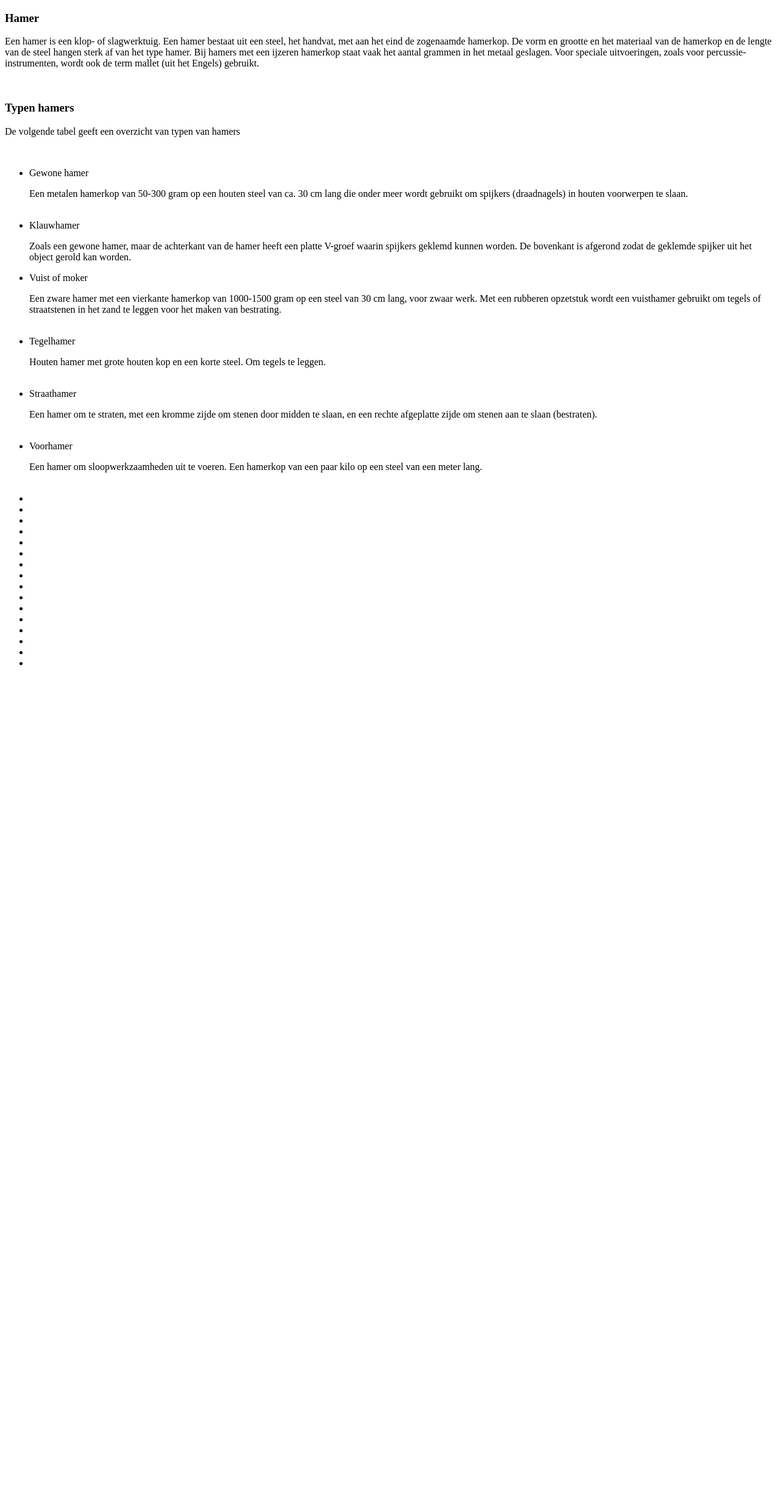
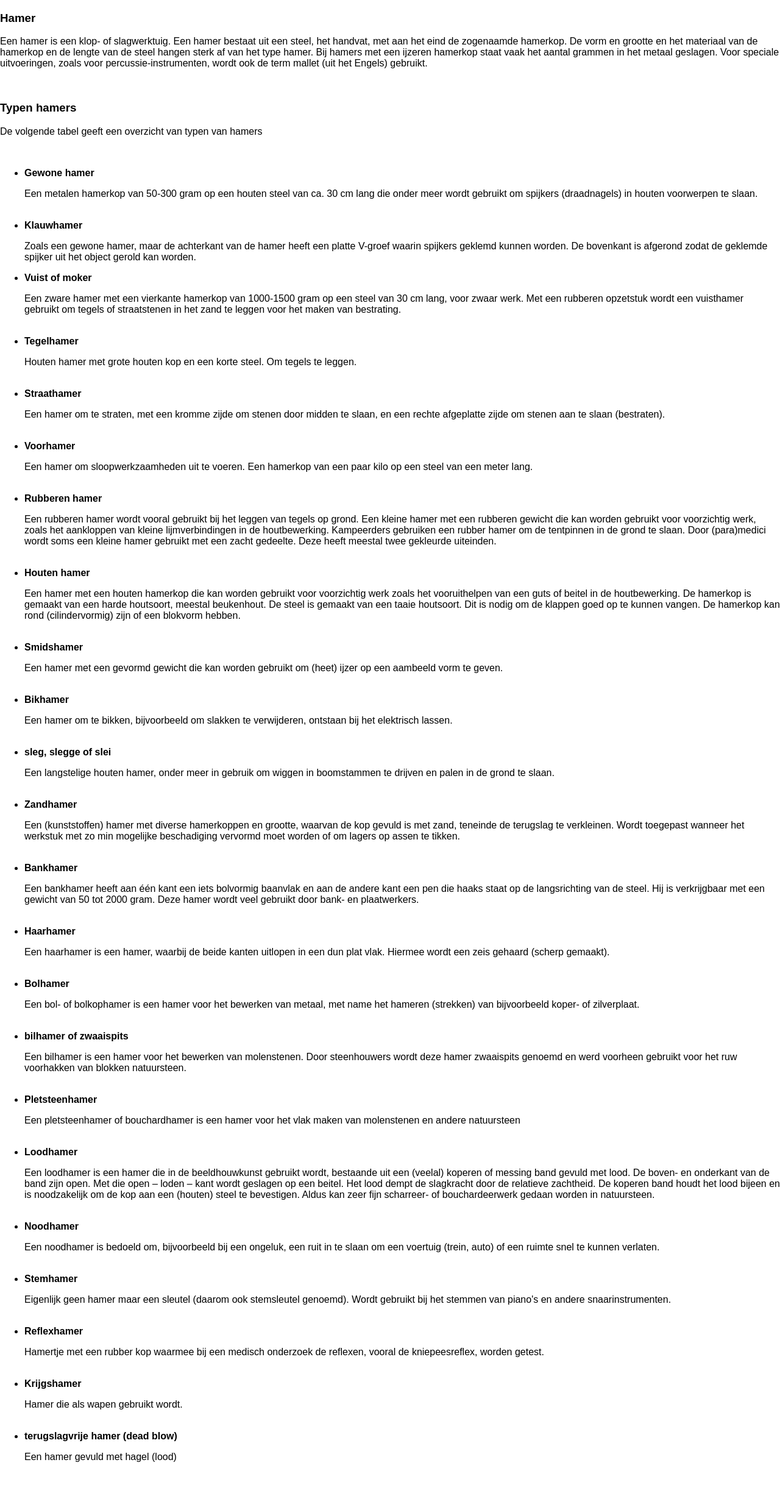
Before and after one commit to ThomasvanGastel2/C2-Codecamp, a PHP site: page /C2-Codecamp/wiki/hamers.php in a window 1280 px wide. Shown: the whole page at 61% size. Before the commit the page ends 1091 px from the top, so only its background shows below. Run offline with PHP 8.4, Linux system fonts and the light colour scheme.

Commit message:
page hamers af + css

```diff
--- a/css/style.css
+++ b/css/style.css
@@ -23,6 +23,12 @@ body{
     padding-left: 20px;
     padding-right: 20px;
 }
+
+.hamers li{
+    font-weight: bold;
+}
+
+
 /* Header*/
 .container{
     max-width: 1024px;
--- a/wiki/hamers.php
+++ b/wiki/hamers.php
@@ -4,6 +4,7 @@
     <meta charset="UTF-8">
     <meta http-equiv="X-UA-Compatible" content="IE=edge">
     <meta name="viewport" content="width=device-width, initial-scale=1.0">
+    <link rel="stylesheet" href="../css/style.css">
     <title>Document</title>
 </head>
 <body>
@@ -11,7 +12,7 @@
         <p>Een hamer is een klop- of slagwerktuig. Een hamer bestaat uit een steel, het handvat, met aan het eind de zogenaamde hamerkop.
         De vorm en grootte en het materiaal van de hamerkop en de lengte van de steel hangen sterk af van het type hamer. Bij hamers met een ijzeren hamerkop staat vaak het aantal grammen in het metaal geslagen. Voor speciale uitvoeringen, zoals voor percussie-instrumenten, wordt ook de term mallet (uit het Engels) gebruikt.</p>
         <br>
-
+<div class="hamers">
     <h3>Typen hamers</h3>
         <p>De volgende tabel geeft een overzicht van typen van hamers</p>
         <br>
@@ -33,23 +34,58 @@
             <li>Voorhamer</li>
                 <p>Een hamer om sloopwerkzaamheden uit te voeren. Een hamerkop van een paar kilo op een steel van een meter lang.</p>
                 <br>
-            <li></li>
-            <li></li>
-            <li></li>
-            <li></li>
-            <li></li>
-            <li></li>
-            <li></li>
-            <li></li>
-            <li></li>
-            <li></li>
-            <li></li>
-            <li></li>
-            <li></li>
-            <li></li>
-            <li></li>
-            <li></li>
+            <li>Rubberen hamer</li>
+                <p>Een rubberen hamer wordt vooral gebruikt bij het leggen van tegels op grond. Een kleine hamer met een rubberen gewicht die kan worden gebruikt voor voorzichtig werk, zoals het aankloppen van kleine lijmverbindingen in de houtbewerking. Kampeerders gebruiken een rubber hamer om de tentpinnen in de grond te slaan. Door (para)medici wordt soms een kleine hamer gebruikt met een zacht gedeelte. Deze heeft meestal twee gekleurde uiteinden.</p>
+                <br>
+            <li>Houten hamer</li>
+                <p>Een hamer met een houten hamerkop die kan worden gebruikt voor voorzichtig werk zoals het vooruithelpen van een guts of beitel in de houtbewerking. De hamerkop is gemaakt van een harde houtsoort, meestal beukenhout. De steel is gemaakt van een taaie houtsoort. Dit is nodig om de klappen goed op te kunnen vangen. De hamerkop kan rond (cilindervormig) zijn of een blokvorm hebben.</p>
+                <br>
+            <li>Smidshamer</li>
+                <p>Een hamer met een gevormd gewicht die kan worden gebruikt om (heet) ijzer op een aambeeld vorm te geven.</p>
+                <br>
+            <li>Bikhamer</li>
+                <p>Een hamer om te bikken, bijvoorbeeld om slakken te verwijderen, ontstaan bij het elektrisch lassen.</p>
+                <br>
+            <li>sleg, slegge of slei</li>
+                <p>Een langstelige houten hamer, onder meer in gebruik om wiggen in boomstammen te drijven en palen in de grond te slaan.</p>
+                <br>
+            <li>Zandhamer</li>
+                <p>Een (kunststoffen) hamer met diverse hamerkoppen en grootte, waarvan de kop gevuld is met zand, teneinde de terugslag te verkleinen. Wordt toegepast wanneer het werkstuk met zo min mogelijke beschadiging vervormd moet worden of om lagers op assen te tikken.</p>
+                <br>
+            <li>Bankhamer</li>
+                <p>Een bankhamer heeft aan één kant een iets bolvormig baanvlak en aan de andere kant een pen die haaks staat op de langsrichting van de steel. Hij is verkrijgbaar met een gewicht van 50 tot 2000 gram. Deze hamer wordt veel gebruikt door bank- en plaatwerkers.</p>
+                <br>
+            <li>Haarhamer</li>
+                <p>Een haarhamer is een hamer, waarbij de beide kanten uitlopen in een dun plat vlak. Hiermee wordt een zeis gehaard (scherp gemaakt).</p>
+                <br>
+            <li>Bolhamer</li>
+                <p>Een bol- of bolkophamer is een hamer voor het bewerken van metaal, met name het hameren (strekken) van bijvoorbeeld koper- of zilverplaat.</p>
+                <br>
+            <li>bilhamer of zwaaispits</li>
+                <p>Een bilhamer is een hamer voor het bewerken van molenstenen. Door steenhouwers wordt deze hamer zwaaispits genoemd en werd voorheen gebruikt voor het ruw voorhakken van blokken natuursteen.</p>
+                <br>
+            <li>Pletsteenhamer</li>
+                <p>Een pletsteenhamer of bouchardhamer is een hamer voor het vlak maken van molenstenen en andere natuursteen</p>
+                <br>
+            <li>Loodhamer</li>
+                <p>Een loodhamer is een hamer die in de beeldhouwkunst gebruikt wordt, bestaande uit een (veelal) koperen of messing band gevuld met lood. De boven- en onderkant van de band zijn open. Met die open – loden – kant wordt geslagen op een beitel. Het lood dempt de slagkracht door de relatieve zachtheid. De koperen band houdt het lood bijeen en is noodzakelijk om de kop aan een (houten) steel te bevestigen. Aldus kan zeer fijn scharreer- of bouchardeerwerk gedaan worden in natuursteen.</p>
+                <br>
+            <li>Noodhamer</li>
+                <p>Een noodhamer is bedoeld om, bijvoorbeeld bij een ongeluk, een ruit in te slaan om een voertuig (trein, auto) of een ruimte snel te kunnen verlaten.</p>
+                <br>
+            <li>Stemhamer</li>
+                <p>Eigenlijk geen hamer maar een sleutel (daarom ook stemsleutel genoemd). Wordt gebruikt bij het stemmen van piano's en andere snaarinstrumenten.</p>
+                <br>
+            <li>Reflexhamer</li>
+                <p>Hamertje met een rubber kop waarmee bij een medisch onderzoek de reflexen, vooral de kniepeesreflex, worden getest.</p>
+                <br>
+            <li>Krijgshamer</li>
+                <p>Hamer die als wapen gebruikt wordt.</p>
+                <br>
+            <li>terugslagvrije hamer (dead blow)</li>
+                <p>Een hamer gevuld met hagel (lood)</p>
+                <br>
         </ul>
-
+    </div>
 </body>
 </html>
```
